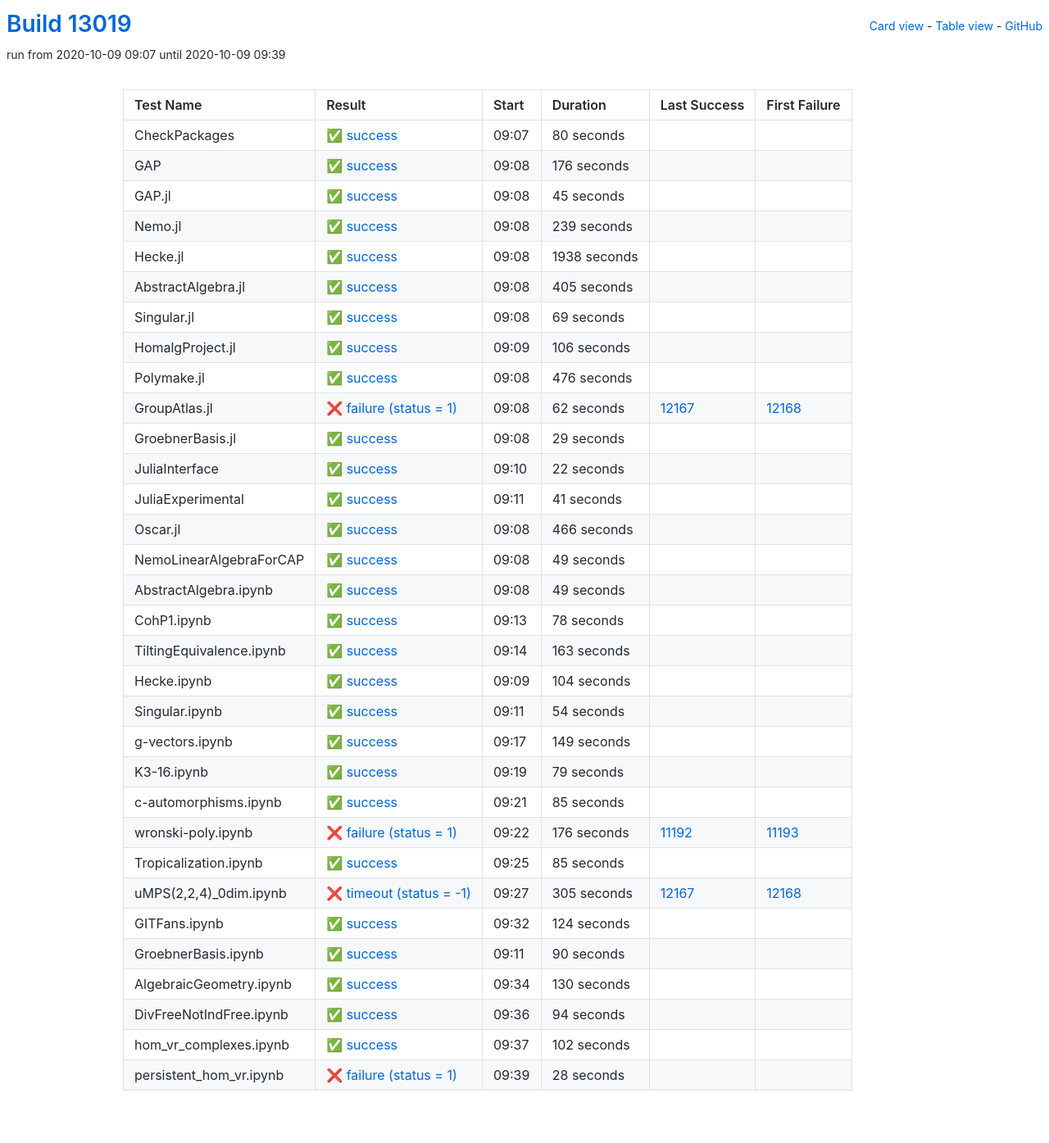
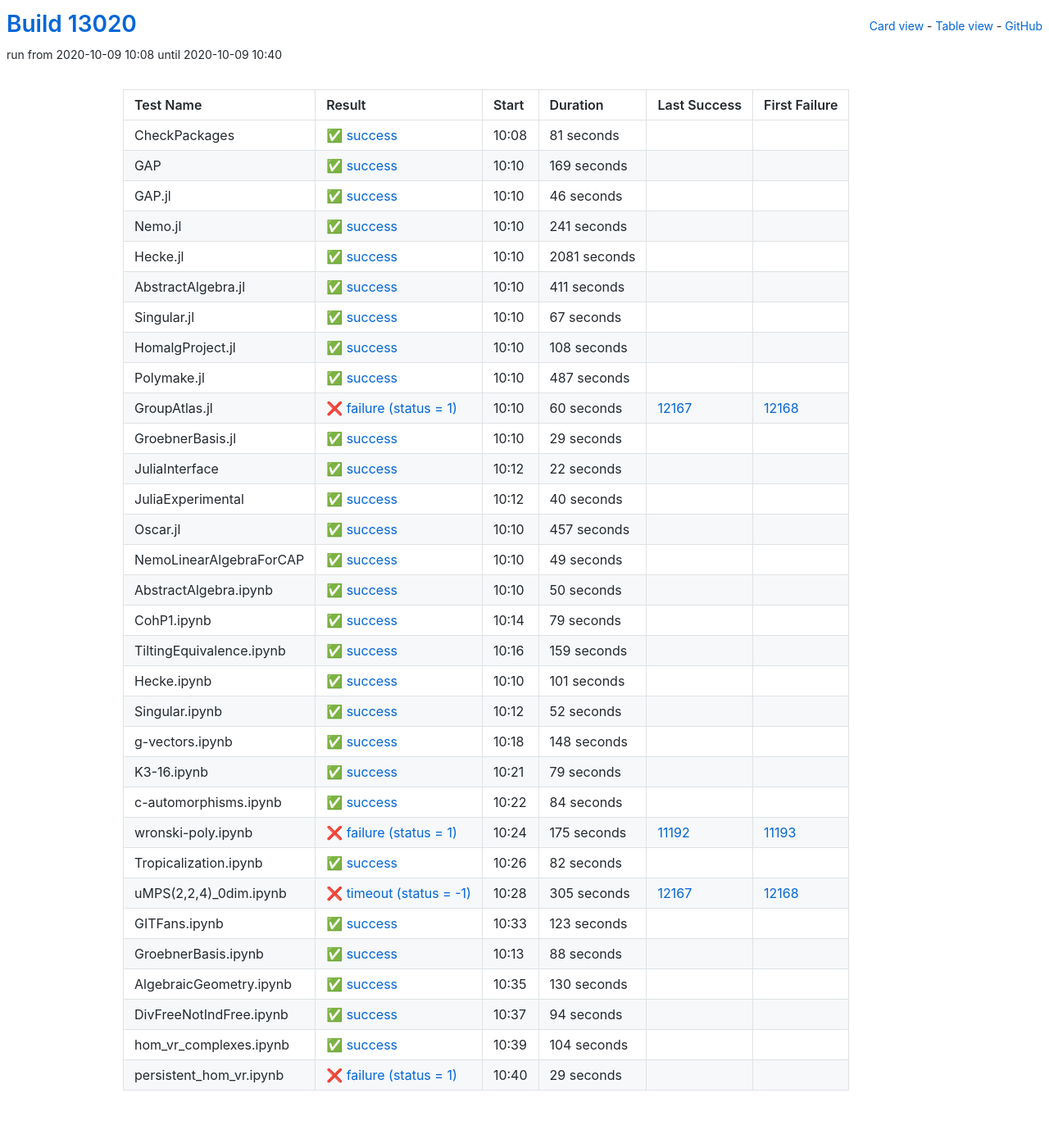
Before and after one commit to oscar-system/oscar-ci-status, a Jekyll site: the page built from table.html, in a window 1280 px wide. Shown: the whole page at 82% size. Built offline with Jekyll 4.4.1, drawn with Linux system fonts in a browser that asks for light colours.

Commit message:
Build #13020

```diff
--- a/_data/ci.yml
+++ b/_data/ci.yml
@@ -1,6 +1,6 @@
 ---
-build: 13019
-build_url: https://oscarci.mathematik.uni-kl.de/job/oscar/13019/
+build: 13020
+build_url: https://oscarci.mathematik.uni-kl.de/job/oscar/13020/
 job: oscar
 organization: oscar-system
 repo: oscar-ci-status
@@ -8,128 +8,128 @@ repourl: https://github.com/oscar-system/oscar-ci-status
 tests:
 - name: CheckPackages
   id: checkpackages
-  log: https://oscarci.mathematik.uni-kl.de/job/oscar/13019/artifact/logs/build-13019/CheckPackages.log
-  start: 2020-10-09 09:07
+  log: https://oscarci.mathematik.uni-kl.de/job/oscar/13020/artifact/logs/build-13020/CheckPackages.log
+  start: 2020-10-09 10:08
   success: true
   exitcode: 0
   status: success
-  duration: 80
+  duration: 81
   last_success: false
   last_success_url:
   first_failure: false
   first_failure_url:
 - name: GAP
   id: gap
-  log: https://oscarci.mathematik.uni-kl.de/job/oscar/13019/artifact/logs/build-13019/GAP.log
-  start: 2020-10-09 09:08
+  log: https://oscarci.mathematik.uni-kl.de/job/oscar/13020/artifact/logs/build-13020/GAP.log
+  start: 2020-10-09 10:10
   success: true
   exitcode: 0
   status: success
-  duration: 176
+  duration: 169
   last_success: false
   last_success_url:
   first_failure: false
   first_failure_url:
 - name: GAP.jl
   id: gap-jl
-  log: https://oscarci.mathematik.uni-kl.de/job/oscar/13019/artifact/logs/build-13019/GAP.jl.log
-  start: 2020-10-09 09:08
+  log: https://oscarci.mathematik.uni-kl.de/job/oscar/13020/artifact/logs/build-13020/GAP.jl.log
+  start: 2020-10-09 10:10
   success: true
   exitcode: 0
   status: success
-  duration: 45
+  duration: 46
   last_success: false
   last_success_url:
   first_failure: false
   first_failure_url:
 - name: Nemo.jl
   id: nemo-jl
-  log: https://oscarci.mathematik.uni-kl.de/job/oscar/13019/artifact/logs/build-13019/Nemo.jl.log
-  start: 2020-10-09 09:08
+  log: https://oscarci.mathematik.uni-kl.de/job/oscar/13020/artifact/logs/build-13020/Nemo.jl.log
+  start: 2020-10-09 10:10
   success: true
   exitcode: 0
   status: success
-  duration: 239
+  duration: 241
   last_success: false
   last_success_url:
   first_failure: false
   first_failure_url:
 - name: Hecke.jl
   id: hecke-jl
-  log: https://oscarci.mathematik.uni-kl.de/job/oscar/13019/artifact/logs/build-13019/Hecke.jl.log
-  start: 2020-10-09 09:08
+  log: https://oscarci.mathematik.uni-kl.de/job/oscar/13020/artifact/logs/build-13020/Hecke.jl.log
+  start: 2020-10-09 10:10
   success: true
   exitcode: 0
   status: success
-  duration: 1938
+  duration: 2081
   last_success: false
   last_success_url:
   first_failure: false
   first_failure_url:
 - name: AbstractAlgebra.jl
   id: abstractalgebra-jl
-  log: https://oscarci.mathematik.uni-kl.de/job/oscar/13019/artifact/logs/build-13019/AbstractAlgebra.jl.log
-  start: 2020-10-09 09:08
+  log: https://oscarci.mathematik.uni-kl.de/job/oscar/13020/artifact/logs/build-13020/AbstractAlgebra.jl.log
+  start: 2020-10-09 10:10
   success: true
   exitcode: 0
   status: success
-  duration: 405
+  duration: 411
   last_success: false
   last_success_url:
   first_failure: false
   first_failure_url:
 - name: Singular.jl
   id: singular-jl
-  log: https://oscarci.mathematik.uni-kl.de/job/oscar/13019/artifact/logs/build-13019/Singular.jl.log
-  start: 2020-10-09 09:08
+  log: https://oscarci.mathematik.uni-kl.de/job/oscar/13020/artifact/logs/build-13020/Singular.jl.log
+  start: 2020-10-09 10:10
   success: true
   exitcode: 0
   status: success
-  duration: 69
+  duration: 67
   last_success: false
   last_success_url:
   first_failure: false
   first_failure_url:
 - name: HomalgProject.jl
   id: homalgproject-jl
-  log: https://oscarci.mathematik.uni-kl.de/job/oscar/13019/artifact/logs/build-13019/HomalgProject.jl.log
-  start: 2020-10-09 09:09
+  log: https://oscarci.mathematik.uni-kl.de/job/oscar/13020/artifact/logs/build-13020/HomalgProject.jl.log
+  start: 2020-10-09 10:10
   success: true
   exitcode: 0
   status: success
-  duration: 106
+  duration: 108
   last_success: false
   last_success_url:
   first_failure: false
   first_failure_url:
 - name: Polymake.jl
   id: polymake-jl
-  log: https://oscarci.mathematik.uni-kl.de/job/oscar/13019/artifact/logs/build-13019/Polymake.jl.log
-  start: 2020-10-09 09:08
+  log: https://oscarci.mathematik.uni-kl.de/job/oscar/13020/artifact/logs/build-13020/Polymake.jl.log
+  start: 2020-10-09 10:10
   success: true
   exitcode: 0
   status: success
-  duration: 476
+  duration: 487
   last_success: false
   last_success_url:
   first_failure: false
   first_failure_url:
 - name: GroupAtlas.jl
   id: groupatlas-jl
-  log: https://oscarci.mathematik.uni-kl.de/job/oscar/13019/artifact/logs/build-13019/GroupAtlas.jl.log
-  start: 2020-10-09 09:08
+  log: https://oscarci.mathematik.uni-kl.de/job/oscar/13020/artifact/logs/build-13020/GroupAtlas.jl.log
+  start: 2020-10-09 10:10
   success: false
   exitcode: 1
   status: failure
-  duration: 62
+  duration: 60
   last_success: 12167
   last_success_url: https://oscarci.mathematik.uni-kl.de/job/oscar/12167/
   first_failure: 12168
   first_failure_url: https://oscarci.mathematik.uni-kl.de/job/oscar/12168/
 - name: GroebnerBasis.jl
   id: groebnerbasis-jl
-  log: https://oscarci.mathematik.uni-kl.de/job/oscar/13019/artifact/logs/build-13019/GroebnerBasis.jl.log
-  start: 2020-10-09 09:08
+  log: https://oscarci.mathematik.uni-kl.de/job/oscar/13020/artifact/logs/build-13020/GroebnerBasis.jl.log
+  start: 2020-10-09 10:10
   success: true
   exitcode: 0
   status: success
@@ -140,8 +140,8 @@ tests:
   first_failure_url:
 - name: JuliaInterface
   id: juliainterface
-  log: https://oscarci.mathematik.uni-kl.de/job/oscar/13019/artifact/logs/build-13019/JuliaInterface.log
-  start: 2020-10-09 09:10
+  log: https://oscarci.mathematik.uni-kl.de/job/oscar/13020/artifact/logs/build-13020/JuliaInterface.log
+  start: 2020-10-09 10:12
   success: true
   exitcode: 0
   status: success
@@ -152,32 +152,32 @@ tests:
   first_failure_url:
 - name: JuliaExperimental
   id: juliaexperimental
-  log: https://oscarci.mathematik.uni-kl.de/job/oscar/13019/artifact/logs/build-13019/JuliaExperimental.log
-  start: 2020-10-09 09:11
+  log: https://oscarci.mathematik.uni-kl.de/job/oscar/13020/artifact/logs/build-13020/JuliaExperimental.log
+  start: 2020-10-09 10:12
   success: true
   exitcode: 0
   status: success
-  duration: 41
+  duration: 40
   last_success: false
   last_success_url:
   first_failure: false
   first_failure_url:
 - name: Oscar.jl
   id: oscar-jl
-  log: https://oscarci.mathematik.uni-kl.de/job/oscar/13019/artifact/logs/build-13019/Oscar.jl.log
-  start: 2020-10-09 09:08
+  log: https://oscarci.mathematik.uni-kl.de/job/oscar/13020/artifact/logs/build-13020/Oscar.jl.log
+  start: 2020-10-09 10:10
   success: true
   exitcode: 0
   status: success
-  duration: 466
+  duration: 457
   last_success: false
   last_success_url:
   first_failure: false
   first_failure_url:
 - name: NemoLinearAlgebraForCAP
   id: nemolinearalgebraforcap
-  log: https://oscarci.mathematik.uni-kl.de/job/oscar/13019/artifact/logs/build-13019/NemoLinearAlgebraForCAP.log
-  start: 2020-10-09 09:08
+  log: https://oscarci.mathematik.uni-kl.de/job/oscar/13020/artifact/logs/build-13020/NemoLinearAlgebraForCAP.log
+  start: 2020-10-09 10:10
   success: true
   exitcode: 0
   status: success
@@ -188,80 +188,80 @@ tests:
   first_failure_url:
 - name: AbstractAlgebra.ipynb
   id: abstractalgebra-ipynb
-  log: https://oscarci.mathematik.uni-kl.de/job/oscar/13019/artifact/logs/build-13019/AbstractAlgebra.ipynb.log
-  start: 2020-10-09 09:08
+  log: https://oscarci.mathematik.uni-kl.de/job/oscar/13020/artifact/logs/build-13020/AbstractAlgebra.ipynb.log
+  start: 2020-10-09 10:10
   success: true
   exitcode: 0
   status: success
-  duration: 49
+  duration: 50
   last_success: false
   last_success_url:
   first_failure: false
   first_failure_url:
 - name: CohP1.ipynb
   id: cohp1-ipynb
-  log: https://oscarci.mathematik.uni-kl.de/job/oscar/13019/artifact/logs/build-13019/CohP1.ipynb.log
-  start: 2020-10-09 09:13
+  log: https://oscarci.mathematik.uni-kl.de/job/oscar/13020/artifact/logs/build-13020/CohP1.ipynb.log
+  start: 2020-10-09 10:14
   success: true
   exitcode: 0
   status: success
-  duration: 78
+  duration: 79
   last_success: false
   last_success_url:
   first_failure: false
   first_failure_url:
 - name: TiltingEquivalence.ipynb
   id: tiltingequivalence-ipynb
-  log: https://oscarci.mathematik.uni-kl.de/job/oscar/13019/artifact/logs/build-13019/TiltingEquivalence.ipynb.log
-  start: 2020-10-09 09:14
+  log: https://oscarci.mathematik.uni-kl.de/job/oscar/13020/artifact/logs/build-13020/TiltingEquivalence.ipynb.log
+  start: 2020-10-09 10:16
   success: true
   exitcode: 0
   status: success
-  duration: 163
+  duration: 159
   last_success: false
   last_success_url:
   first_failure: false
   first_failure_url:
 - name: Hecke.ipynb
   id: hecke-ipynb
-  log: https://oscarci.mathematik.uni-kl.de/job/oscar/13019/artifact/logs/build-13019/Hecke.ipynb.log
-  start: 2020-10-09 09:09
+  log: https://oscarci.mathematik.uni-kl.de/job/oscar/13020/artifact/logs/build-13020/Hecke.ipynb.log
+  start: 2020-10-09 10:10
   success: true
   exitcode: 0
   status: success
-  duration: 104
+  duration: 101
   last_success: false
   last_success_url:
   first_failure: false
   first_failure_url:
 - name: Singular.ipynb
   id: singular-ipynb
-  log: https://oscarci.mathematik.uni-kl.de/job/oscar/13019/artifact/logs/build-13019/Singular.ipynb.log
-  start: 2020-10-09 09:11
+  log: https://oscarci.mathematik.uni-kl.de/job/oscar/13020/artifact/logs/build-13020/Singular.ipynb.log
+  start: 2020-10-09 10:12
   success: true
   exitcode: 0
   status: success
-  duration: 54
+  duration: 52
   last_success: false
   last_success_url:
   first_failure: false
   first_failure_url:
 - name: g-vectors.ipynb
   id: g-vectors-ipynb
-  log: https://oscarci.mathematik.uni-kl.de/job/oscar/13019/artifact/logs/build-13019/g-vectors.ipynb.log
-  start: 2020-10-09 09:17
+  log: https://oscarci.mathematik.uni-kl.de/job/oscar/13020/artifact/logs/build-13020/g-vectors.ipynb.log
+  start: 2020-10-09 10:18
   success: true
   exitcode: 0
   status: success
-  duration: 149
+  duration: 148
   last_success: false
   last_success_url:
   first_failure: false
   first_failure_url:
 - name: K3-16.ipynb
   id: k3-16-ipynb
-  log: https://oscarci.mathematik.uni-kl.de/job/oscar/13019/artifact/logs/build-13019/K3-16.ipynb.log
-  start: 2020-10-09 09:19
+  log: https://oscarci.mathematik.uni-kl.de/job/oscar/13020/artifact/logs/build-13020/K3-16.ipynb.log
+  start: 2020-10-09 10:21
   success: true
   exitcode: 0
   status: success
@@ -272,44 +272,44 @@ tests:
   first_failure_url:
 - name: c-automorphisms.ipynb
   id: c-automorphisms-ipynb
-  log: https://oscarci.mathematik.uni-kl.de/job/oscar/13019/artifact/logs/build-13019/c-automorphisms.ipynb.log
-  start: 2020-10-09 09:21
+  log: https://oscarci.mathematik.uni-kl.de/job/oscar/13020/artifact/logs/build-13020/c-automorphisms.ipynb.log
+  start: 2020-10-09 10:22
   success: true
   exitcode: 0
   status: success
-  duration: 85
+  duration: 84
   last_success: false
   last_success_url:
   first_failure: false
   first_failure_url:
 - name: wronski-poly.ipynb
   id: wronski-poly-ipynb
-  log: https://oscarci.mathematik.uni-kl.de/job/oscar/13019/artifact/logs/build-13019/wronski-poly.ipynb.log
-  start: 2020-10-09 09:22
+  log: https://oscarci.mathematik.uni-kl.de/job/oscar/13020/artifact/logs/build-13020/wronski-poly.ipynb.log
+  start: 2020-10-09 10:24
   success: false
   exitcode: 1
   status: failure
-  duration: 176
+  duration: 175
   last_success: 11192
   last_success_url: https://oscarci.mathematik.uni-kl.de/job/oscar/11192/
   first_failure: 11193
   first_failure_url: https://oscarci.mathematik.uni-kl.de/job/oscar/11193/
 - name: Tropicalization.ipynb
   id: tropicalization-ipynb
-  log: https://oscarci.mathematik.uni-kl.de/job/oscar/13019/artifact/logs/build-13019/Tropicalization.ipynb.log
-  start: 2020-10-09 09:25
+  log: https://oscarci.mathematik.uni-kl.de/job/oscar/13020/artifact/logs/build-13020/Tropicalization.ipynb.log
+  start: 2020-10-09 10:26
   success: true
   exitcode: 0
   status: success
-  duration: 85
+  duration: 82
   last_success: false
   last_success_url:
   first_failure: false
   first_failure_url:
 - name: uMPS(2,2,4)_0dim.ipynb
   id: umps-2-2-4-0dim-ipynb
-  log: https://oscarci.mathematik.uni-kl.de/job/oscar/13019/artifact/logs/build-13019/uMPS-2-2-4-_0dim.ipynb.log
-  start: 2020-10-09 09:27
+  log: https://oscarci.mathematik.uni-kl.de/job/oscar/13020/artifact/logs/build-13020/uMPS-2-2-4-_0dim.ipynb.log
+  start: 2020-10-09 10:28
   success: false
   exitcode: -1
   status: timeout
@@ -320,32 +320,32 @@ tests:
   first_failure_url: https://oscarci.mathematik.uni-kl.de/job/oscar/12168/
 - name: GITFans.ipynb
   id: gitfans-ipynb
-  log: https://oscarci.mathematik.uni-kl.de/job/oscar/13019/artifact/logs/build-13019/GITFans.ipynb.log
-  start: 2020-10-09 09:32
+  log: https://oscarci.mathematik.uni-kl.de/job/oscar/13020/artifact/logs/build-13020/GITFans.ipynb.log
+  start: 2020-10-09 10:33
   success: true
   exitcode: 0
   status: success
-  duration: 124
+  duration: 123
   last_success: false
   last_success_url:
   first_failure: false
   first_failure_url:
 - name: GroebnerBasis.ipynb
   id: groebnerbasis-ipynb
-  log: https://oscarci.mathematik.uni-kl.de/job/oscar/13019/artifact/logs/build-13019/GroebnerBasis.ipynb.log
-  start: 2020-10-09 09:11
+  log: https://oscarci.mathematik.uni-kl.de/job/oscar/13020/artifact/logs/build-13020/GroebnerBasis.ipynb.log
+  start: 2020-10-09 10:13
   success: true
   exitcode: 0
   status: success
-  duration: 90
+  duration: 88
   last_success: false
   last_success_url:
   first_failure: false
   first_failure_url:
 - name: AlgebraicGeometry.ipynb
   id: algebraicgeometry-ipynb
-  log: https://oscarci.mathematik.uni-kl.de/job/oscar/13019/artifact/logs/build-13019/AlgebraicGeometry.ipynb.log
-  start: 2020-10-09 09:34
+  log: https://oscarci.mathematik.uni-kl.de/job/oscar/13020/artifact/logs/build-13020/AlgebraicGeometry.ipynb.log
+  start: 2020-10-09 10:35
   success: true
   exitcode: 0
   status: success
@@ -356,8 +356,8 @@ tests:
   first_failure_url:
 - name: DivFreeNotIndFree.ipynb
   id: divfreenotindfree-ipynb
-  log: https://oscarci.mathematik.uni-kl.de/job/oscar/13019/artifact/logs/build-13019/DivFreeNotIndFree.ipynb.log
-  start: 2020-10-09 09:36
+  log: https://oscarci.mathematik.uni-kl.de/job/oscar/13020/artifact/logs/build-13020/DivFreeNotIndFree.ipynb.log
+  start: 2020-10-09 10:37
   success: true
   exitcode: 0
   status: success
@@ -368,24 +368,24 @@ tests:
   first_failure_url:
 - name: hom_vr_complexes.ipynb
   id: hom-vr-complexes-ipynb
-  log: https://oscarci.mathematik.uni-kl.de/job/oscar/13019/artifact/logs/build-13019/hom_vr_complexes.ipynb.log
-  start: 2020-10-09 09:37
+  log: https://oscarci.mathematik.uni-kl.de/job/oscar/13020/artifact/logs/build-13020/hom_vr_complexes.ipynb.log
+  start: 2020-10-09 10:39
   success: true
   exitcode: 0
   status: success
-  duration: 102
+  duration: 104
   last_success: false
   last_success_url:
   first_failure: false
   first_failure_url:
 - name: persistent_hom_vr.ipynb
   id: persistent-hom-vr-ipynb
-  log: https://oscarci.mathematik.uni-kl.de/job/oscar/13019/artifact/logs/build-13019/persistent_hom_vr.ipynb.log
-  start: 2020-10-09 09:39
+  log: https://oscarci.mathematik.uni-kl.de/job/oscar/13020/artifact/logs/build-13020/persistent_hom_vr.ipynb.log
+  start: 2020-10-09 10:40
   success: false
   exitcode: 1
   status: failure
-  duration: 28
+  duration: 29
   last_success: false
   last_success_url:
   first_failure: false
```
Also changed, not shown: README.md.
